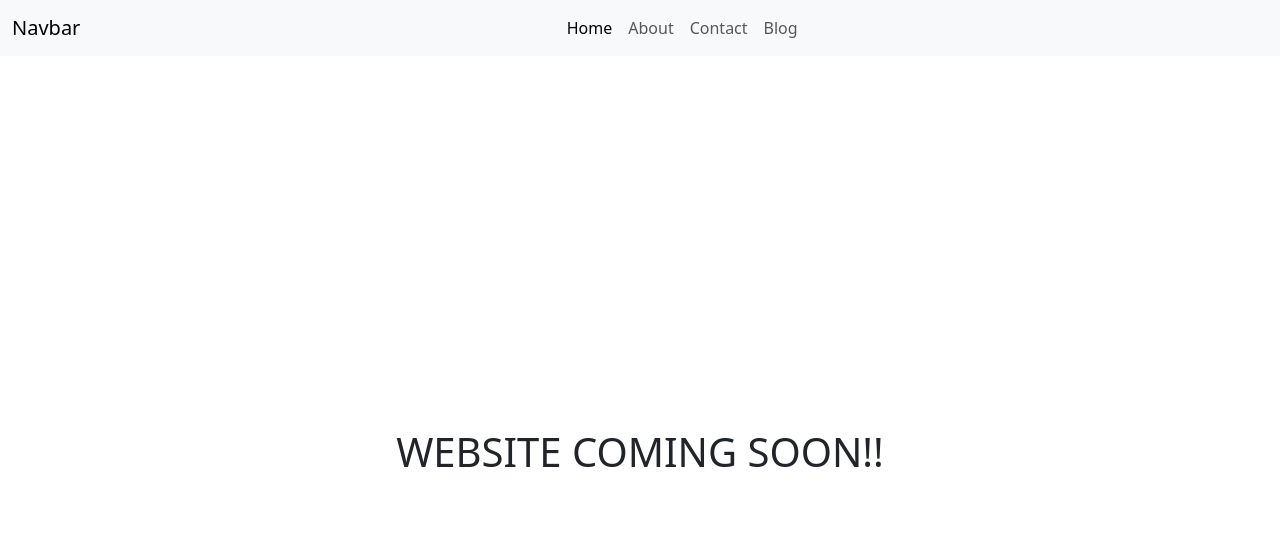
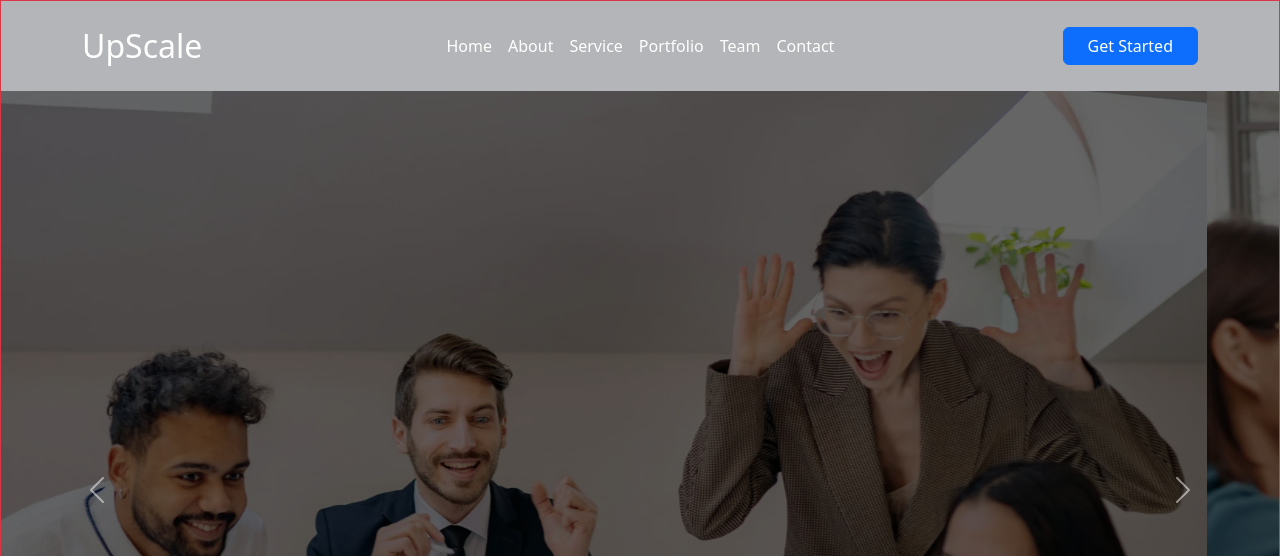
Before and after one commit to brownsonubi26-ai/Upscale-Modern-Business, a plain HTML site: page index.html in a window 1280 px wide. Shown: the top 556 px of the page. Drawn offline with nearby package versions, Linux system fonts and the light colour scheme.

Commit message:
navbar completed homepage in development

```diff
--- a/index.html
+++ b/index.html
@@ -1,46 +1,89 @@
 <!DOCTYPE html>
 <html lang="en">
+
 <head>
   <meta charset="UTF-8">
   <meta name="viewport" content="width=device-width, initial-scale=1.0">
   <title>Document</title>
   <link rel="stylesheet" href="style.css">
-    <link href="https://cdn.jsdelivr.net/npm/bootstrap@5.3.8/dist/css/bootstrap.min.css" rel="stylesheet" integrity="sha384-sRIl4kxILFvY47J16cr9ZwB07vP4J8+LH7qKQnuqkuIAvNWLzeN8tE5YBujZqJLB" crossorigin="anonymous">
+  <link href="https://cdn.jsdelivr.net/npm/bootstrap@5.3.8/dist/css/bootstrap.min.css" rel="stylesheet"
+    integrity="sha384-sRIl4kxILFvY47J16cr9ZwB07vP4J8+LH7qKQnuqkuIAvNWLzeN8tE5YBujZqJLB" crossorigin="anonymous">
 </head>
+
 <body>
-    <nav class="navbar navbar-expand-lg bg-body-tertiary">
-  <div class="container-fluid">
-    <a class="navbar-brand" href="#">Navbar</a>
-    <button class="navbar-toggler" type="button" data-bs-toggle="collapse" data-bs-target="#navbarSupportedContent" aria-controls="navbarSupportedContent" aria-expanded="false" aria-label="Toggle navigation">
+
+  <section class="first w-100 vh-100  border border-danger">
+
+
+      <nav class="navbar  navbar-expand-lg position-sticky top-0 py-3">
+
+        <div class="container">
+
+          <a class="navbar-brand fs-2" href="#">UpScale</a>
+          <button class="navbar-toggler" type="button" data-bs-toggle="collapse"
+            data-bs-target="#navbarSupportedContent" aria-controls="navbarSupportedContent" aria-expanded="false"
+            aria-label="Toggle navigation">
             <span class="navbar-toggler-icon"></span>
           </button>
+
           <div class="collapse navbar-collapse" id="navbarSupportedContent">
-      <ul class="navbar-nav mx-auto mb-2 mb-lg-0">
+            <ul class="navbar-nav text-white mx-auto mb-2 mb-lg-0">
               <li class="nav-item">
-          <a class="nav-link active" aria-current="page" href="#">Home</a>
+                <a class="nav-link  active" aria-current="page" href="#">Home</a>
               </li>
               <li class="nav-item">
                 <a class="nav-link" href="#">About</a>
               </li>
               <li class="nav-item">
+                <a class="nav-link" href="#">Service</a>
+              </li>
+              <li class="nav-item">
+                <a class="nav-link" href="#">Portfolio</a>
+              </li>
+              <li class="nav-item">
+                <a class="nav-link" href="#">Team</a>
+              </li>
+              <li class="nav-item">
                 <a class="nav-link" href="#">Contact</a>
               </li>
-          <li class="nav-item">
-          <a class="nav-link" href="#">Blog</a>
-        </li>
-
-
             </ul>
-
+            <button type="button" class="btn btn-primary px-4  ">Get Started</button>
           </div>
         </div>
       </nav>
 
 
-<section class="container vh-100 d-flex justify-content-center align-items-center">
-    <h1>
-        WEBSITE COMING SOON!!
-    </h1>
+    <div id="carouselExampleAutoplaying" class="carousel slide position-relative" data-bs-ride="carousel">
+
+      <div class="position-absolute border border-danger ">
+
+      </div>
+
+
+      <div class="carousel-inner">
+        <div class="carousel-item active ">
+          <img src="/images/1.webp " class="d-block w-100 one " alt="...">
+        </div>
+        <div class="carousel-item ">
+          <img src="/images/2.webp" class="d-block w-100" alt="...">
+        </div>
+        <div class="carousel-item ">
+          <img src="/images/3.webp" class="d-block w-100" alt="...">
+        </div>
+      </div>
+      <button class="carousel-control-prev" type="button" data-bs-target="#carouselExampleAutoplaying"
+        data-bs-slide="prev">
+        <span class="carousel-control-prev-icon" aria-hidden="true"></span>
+        <span class="visually-hidden">Previous</span>
+      </button>
+      <button class="carousel-control-next" type="button" data-bs-target="#carouselExampleAutoplaying"
+        data-bs-slide="next">
+        <span class="carousel-control-next-icon" aria-hidden="true"></span>
+        <span class="visually-hidden">Next</span>
+      </button>
+    </div>
+
+
   </section>
 
 
@@ -48,7 +91,9 @@
 
 
 
+  <script src="https://cdn.jsdelivr.net/npm/bootstrap@5.3.8/dist/js/bootstrap.bundle.min.js"
+    integrity="sha384-FKyoEForCGlyvwx9Hj09JcYn3nv7wiPVlz7YYwJrWVcXK/BmnVDxM+D2scQbITxI"
+    crossorigin="anonymous"></script>
+</body>
 
-    <script src="https://cdn.jsdelivr.net/npm/bootstrap@5.3.8/dist/js/bootstrap.bundle.min.js" integrity="sha384-FKyoEForCGlyvwx9Hj09JcYn3nv7wiPVlz7YYwJrWVcXK/BmnVDxM+D2scQbITxI" crossorigin="anonymous"></script>
-</body>
 </html>
--- a/style.css
+++ b/style.css
@@ -0,0 +1,47 @@
+* {
+    padding: 0;
+    margin: 0;
+    box-sizing: border-box;
+}
+
+.navbar {
+z-index: 5;
+background-color:rgba(7, 12, 21, 0.3);
+
+}
+
+.navbar-brand {
+     color: white !important;
+}
+
+.nav-link {
+    color: white !important;
+}
+
+#carouselExampleAutoplaying,
+.carousel-inner,
+.carousel-item {
+    height: 100%;
+    width: 100%;
+}
+
+.carousel-item {
+    position: relative;
+}
+
+.carousel-item::before {
+    content: "";
+    position: absolute;
+    top: 0;
+    left: 0;
+    width: 100%;
+    height: 100%;
+    background: rgba(0, 0, 0, 0.6); /* 0.4 = opacity, increase for darker */
+    z-index: 2;
+}
+
+.carousel-item img {
+    width: 100%;
+    height: 100%;
+    object-fit: cover;
+}
```
Also changed, not shown: images/1.webp (added), images/2.webp (added), images/3.webp (added), images/4.webp (added), images/5.webp (added). Lines whose indentation alone changed are shown as unchanged.
